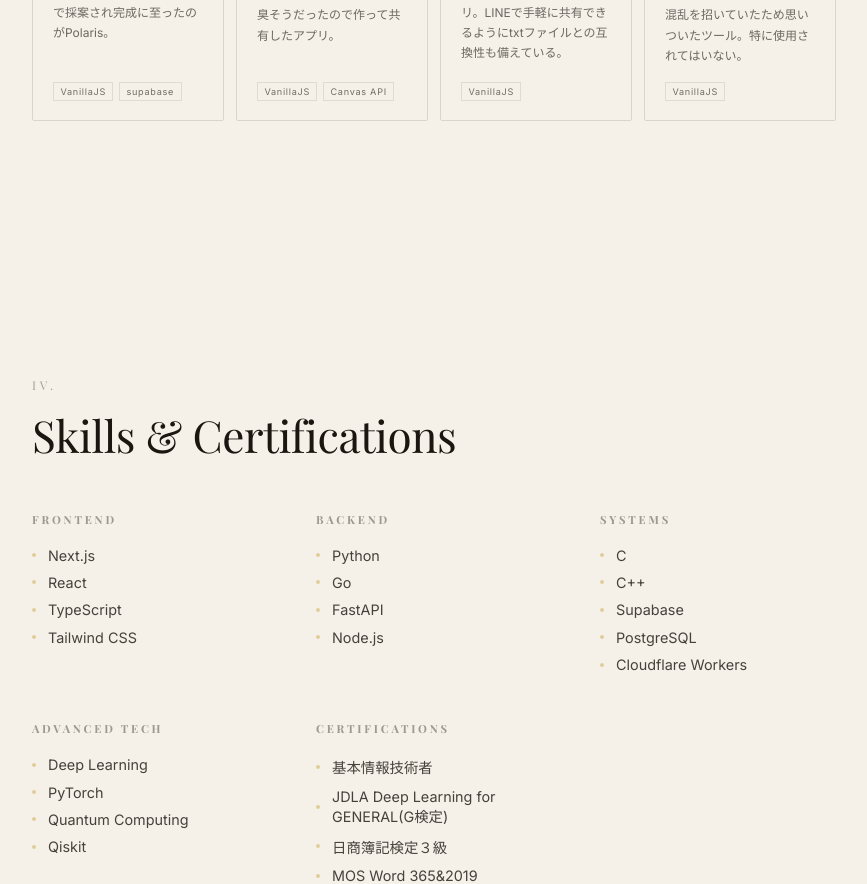
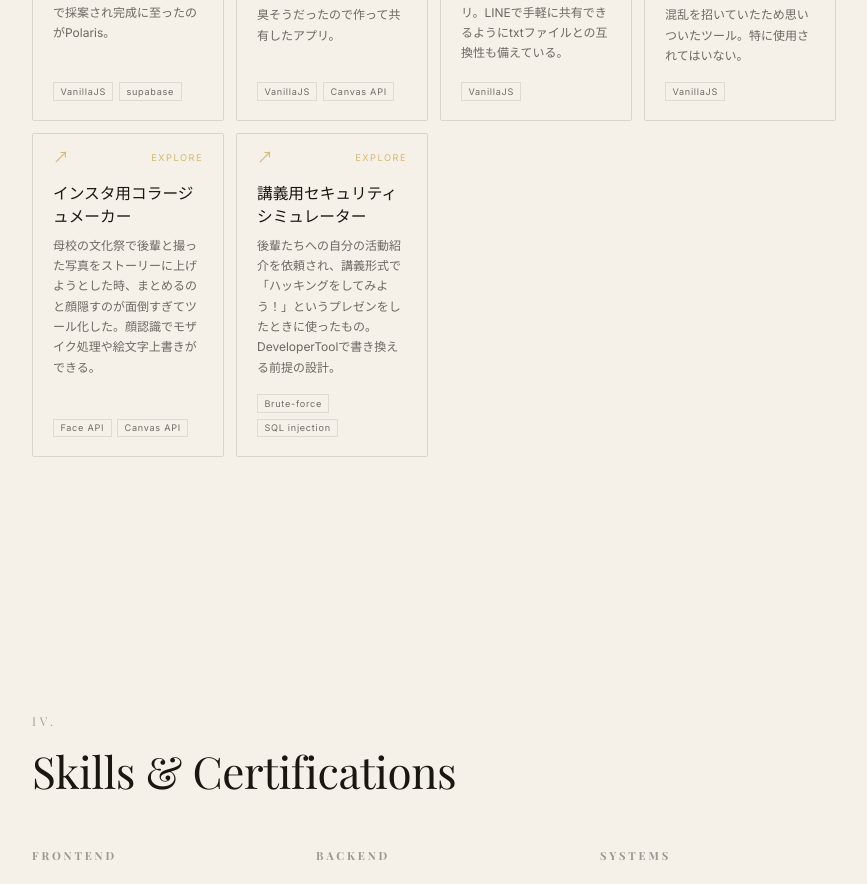
Before and after one commit to luminous-luca-dev/LucaHome, a Next.js app: page / in a window 1280 px wide. Shown: the part 3400-4284 px from the top of the page, without its empty margins (206-1073 px from the left). Built offline with nearby package versions, Linux system fonts and the light colour scheme.

Commit message:
インスタ用コラージュメーカーとセキュリティシミュレーターの追加。

```diff
--- a/app/page.tsx
+++ b/app/page.tsx
@@ -47,8 +47,13 @@ const SUB_WORKS = [
 
   { title: 'ESに文章貼り付けられる君', href: 'https://kanji-restorer.pages.dev', tags: ['VanillaJS'],
     desc: '某就活サービスにてペーストした文字Unicodeが狂い混乱を招いていたため思いついたツール。特に使用されてはいない。' },
+
+  { title: 'インスタ用コラージュメーカー', href: 'https://instagram-collage-maker-forme.pages.dev', tags: ['Face API','Canvas API'],
+    desc: '母校の文化祭で後輩と撮った写真をストーリーに上げようとした時、まとめるのと顔隠すのが面倒すぎてツール化した。顔認識でモザイク処理や絵文字上書きができる。' },
+
+  { title: '講義用セキュリティシミュレーター', href: 'https://security-simulator-for-fellow-alum.pages.dev', tags: ['Brute-force','SQL injection'],
+    desc: '後輩たちへの自分の活動紹介を依頼され、講義形式で「ハッキングをしてみよう！」というプレゼンをしたときに使ったもの。DeveloperToolで書き換える前提の設計。' },
 ];
-
 const SKILLS = [
   { group: 'Frontend', items: ['Next.js', 'React', 'TypeScript', 'Tailwind CSS'] },
   { group: 'Backend', items: ['Python', 'Go', 'FastAPI', 'Node.js'] },
```
